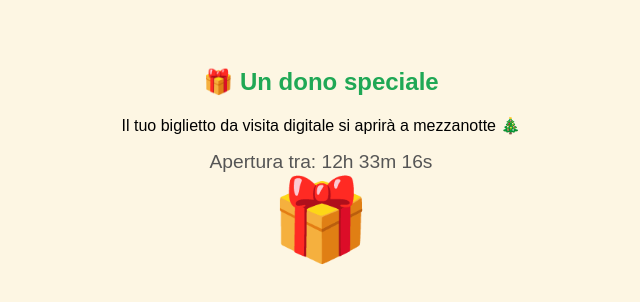
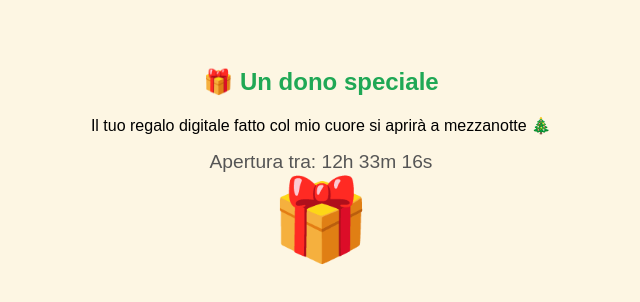
Before and after one commit to Marval2022/Regalo-di-natale, a plain HTML site: page index.html in a window 1280 px wide. Shown: the whole page, without its empty margins (319-959 px from the left). Drawn offline with Linux system fonts and the light colour scheme.

Commit message:
Update index.html

```diff
--- a/index.html
+++ b/index.html
@@ -69,7 +69,7 @@ body {
 <body>
 <div id="gift-box">
     <h2>🎁 Un dono speciale</h2>
-    <p id="gift-message">Il tuo biglietto da visita digitale si aprirà a mezzanotte 🎄</p>
+    <p id="gift-message">Il tuo regalo digitale fatto col mio cuore si aprirà a mezzanotte 🎄</p>
 
     <div id="countdown"></div>
 
```
